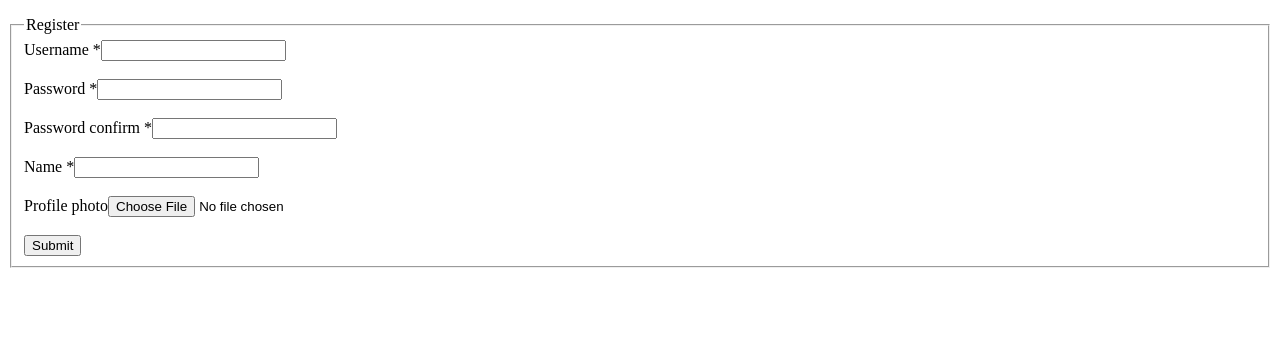
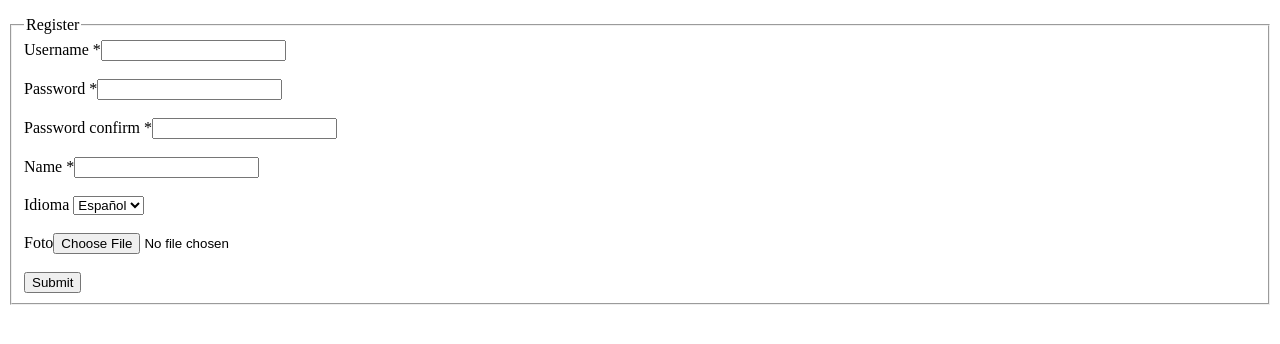
Before and after one commit to asblanco/FAQ.life, a CakePHP app: the page made by app/View/Usuarios/index.ctp in a window 1280 px wide. Shown: the top 344 px of the page. Run offline with PHP 8.4 and a stand-in for CakePHP, Linux system fonts and the light colour scheme; the template is opened without the code that fills it, so the values that code supplies are empty; form fields are guessed from the names that the template uses; some libraries are stand-ins or nearby versions.

Commit message:
Idioma en registro & Correccion fallo Correccion de fallos, un error en el sql que se borro una foreign key y por eso no añadia preguntas Da la opcion de seleccionar el idioma al registrarse

```diff
--- a/app/Controller/UsuariosController.php
+++ b/app/Controller/UsuariosController.php
@@ -13,7 +13,7 @@ class UsuariosController extends AppController {
             $this->Usuario->create();
             if ($this->Usuario->save($this->request->data)) {
                 $this->Flash->success(__('The user has been created'));
-                $this->redirect(array('action' => '../preguntas/index'));
+                $this->redirect(array('controller' => 'preguntas', 'action' => 'index'));
             } else {
                 $this->Flash->set(__('The user could not be created. Please, try again.'));
             }
--- a/app/View/Usuarios/index.ctp
+++ b/app/View/Usuarios/index.ctp
@@ -10,7 +10,7 @@ Registro de nuevos usuarios -->
           <div class="col-sm-2 col-md-2 hidden-phone"></div>
           <div class="col-xs-12 col-sm-8 col-md-8">
             <div class="form-group">
-            <?php echo $this->Form->create('Usuario'); ?>
+            <?php echo $this->Form->create('Usuario', array('type' => 'file')); ?>
                 <fieldset>
                     <legend><?php echo __('Register'); ?></legend>
                     <?php echo $this->Form->input('username', array('label' => __('Username *'),'class' => 'form-control'));
@@ -21,7 +21,12 @@ Registro de nuevos usuarios -->
                     echo "<br>";
                     echo $this->Form->input('nombre', array('label' => __('Name *'), 'class' => 'form-control'));
                     echo "<br>";
-                    echo $this->Form->input('foto', array('label' => __('Profile photo'), 'type' => 'file'));
+		    echo $this->Form->input('idioma', array('label' => __('Idioma '),
+		    'options' => array( 'spa' => 'Español', 'glg' => 'Galego', 'eng' => 'English')
+		    ));
+		    echo "<br>";
+		    echo $this->Form->input('foto', array('type' => 'file'));
+		    echo $this->Form->input('dir', array('type'=>'hidden'));
                     echo "<br>";
                     echo $this->Form->submit(__('Submit'), array('class' => 'btn-login')); ?>
                 </fieldset>
--- a/app/sql/faq_life.sql
+++ b/app/sql/faq_life.sql
@@ -23,7 +23,7 @@ CREATE TABLE IF NOT EXISTS `faq_life`.`usuarios` (
   `username` VARCHAR(50) NOT NULL UNIQUE,
   `password` VARCHAR(255) NOT NULL,
   `nombre` VARCHAR(100) NOT NULL,
-  `foto` VARCHAR(50) NULL DEFAULT 'default.png',
+  `foto` VARCHAR(50) NULL DEFAULT 'img_users/default.png',
   `idioma` VARCHAR(3) NULL DEFAULT 'spa',
   CONSTRAINT CK_usuarios_idioma
     CHECK (idioma IN  ('spa', 'eng', 'glg')) )
@@ -53,7 +53,7 @@ CREATE TABLE IF NOT EXISTS `faq_life`.`preguntas` (
   `negativos` INT NULL DEFAULT 0,
   `usuario_id` INT UNSIGNED NOT NULL,
   `categoria_id` INT UNSIGNED NOT NULL,
-  CONSTRAINT `fk_s_usuarios`
+  CONSTRAINT `fk_preguntas_usuarios`
     FOREIGN KEY (`usuario_id`)
     REFERENCES `faq_life`.`usuarios` (`id`)
     ON DELETE CASCADE
```
